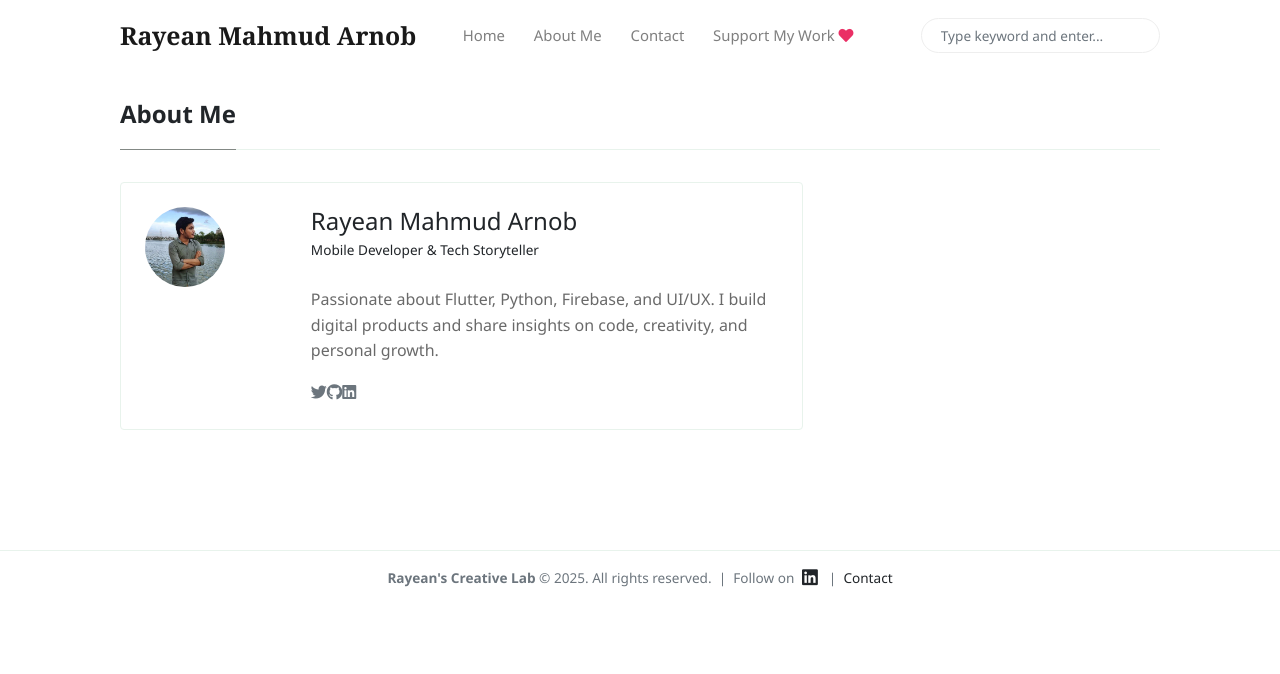
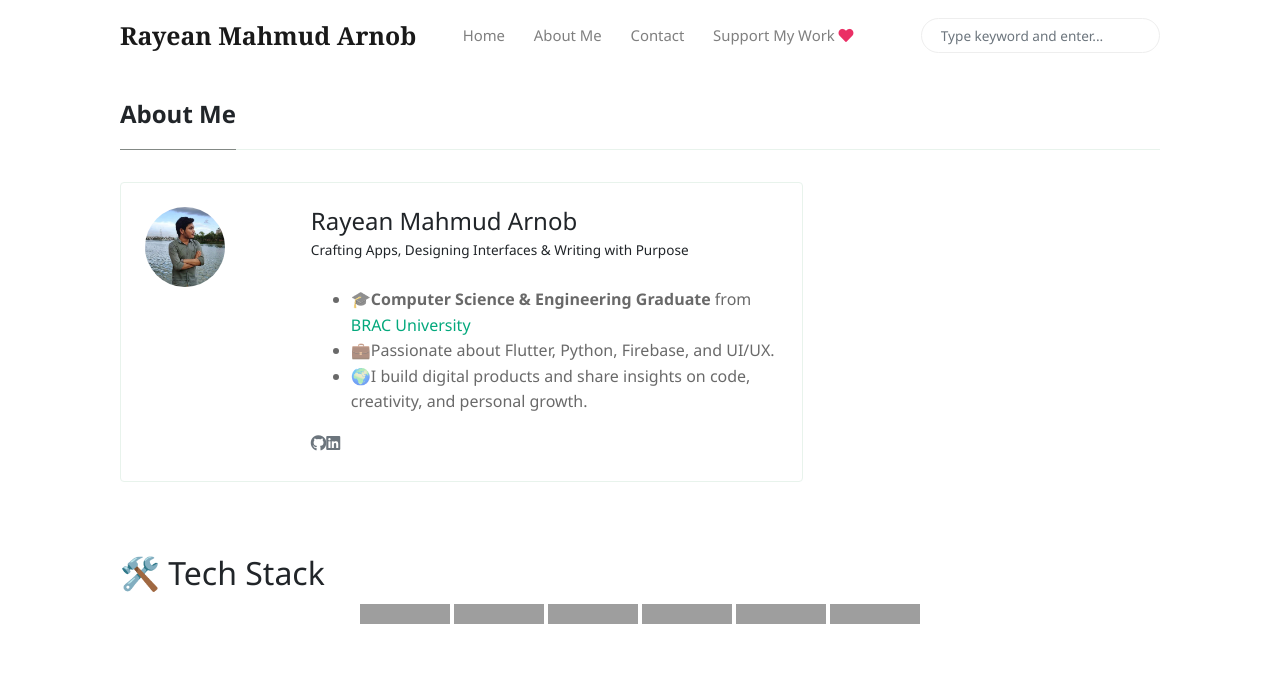
Before and after one commit to Rayean-Mahmud/rayean-mahmud.github.io, a Jekyll site: the page built from _pages/authors-list.html, in a window 1280 px wide and 1400 px high. Shown: the top 674 px of the window. Built offline with Jekyll 4.4.1, drawn with Linux system fonts in a browser that asks for light colours; nearby versions of some CDN libraries; some of the changed text lies outside the part shown; grey boxes are pictures that could not be loaded.

Commit message:
Update authors-list.html

```diff
--- a/_pages/authors-list.html
+++ b/_pages/authors-list.html
@@ -16,12 +16,14 @@
           </div>
           <div class="col-md-9">
             <h4 class="text-dark mb-0">Rayean Mahmud Arnob</h4>
-            <small class="d-inline-block mt-1 mb-3 font-weight-normal">Mobile Developer & Tech Storyteller</small>
+            <small class="d-inline-block mt-1 mb-3 font-weight-normal">Crafting Apps, Designing Interfaces & Writing with Purpose</small>
             <div class="excerpt">
-              Passionate about Flutter, Python, Firebase, and UI/UX. I build digital products and share insights on code, creativity, and personal growth.
+              <ul>
+              <li><strong>🎓Computer Science & Engineering Graduate</strong> from <a href="https://www.bracu.ac.bd/">BRAC University</a></li>
+              <li>💼Passionate about Flutter, Python, Firebase, and UI/UX.</li>
+              <li>🌍I build digital products and share insights on code, creativity, and personal growth.</li></ul>
             </div>
             <div class="icon-block mt-3 d-flex gap-3">
-              <a target="_blank" href="https://twitter.com/your_handle"><i class="fab fa-twitter text-muted"></i></a>
               <a target="_blank" href="https://github.com/Rayean-Mahmud"><i class="fab fa-github text-muted"></i></a>
               <a target="_blank" href="https://www.linkedin.com/in/rayean-mahmud-arnob-a78345173/"><i class="fab fa-linkedin text-muted"></i></a>
             </div>
@@ -30,4 +32,36 @@
       </div>
     </div>
   </div>
+
+
+  <h2 class="mt-5">🛠️ Tech Stack</h2>
+  <p align="center">
+    <img src="https://img.shields.io/badge/Flutter-02569B?style=for-the-badge&logo=flutter&logoColor=white" alt="Flutter" />
+    <img src="https://img.shields.io/badge/Dart-0175C2?style=for-the-badge&logo=dart&logoColor=white" alt="Dart" />
+    <img src="https://img.shields.io/badge/Firebase-FFCA28?style=for-the-badge&logo=firebase&logoColor=white" alt="Firebase" />
+    <img src="https://img.shields.io/badge/Python-3776AB?style=for-the-badge&logo=python&logoColor=white" alt="Python" />
+    <img src="https://img.shields.io/badge/Figma-F24E1E?style=for-the-badge&logo=figma&logoColor=white" alt="Figma" />
+    <img src="https://img.shields.io/badge/MySQL-4479A1?style=for-the-badge&logo=mysql&logoColor=white" alt="MySQL" />
+  </p>
+
+  <h2 class="mt-5">🚀 My Expertise</h2>
+  <p align="center">
+    <img src="{{ site.baseurl }}/assets/images/expertise.png" alt="Rayean's Expertise" width="720" />
+  </p>
+
+  <h2 class="mt-5">🤝 Connect with Me</h2>
+  <p align="center">
+    <a href="https://linkedin.com/in/rayean-mahmud-arnob-a78345173" target="_blank">
+      <img src="https://img.shields.io/badge/LinkedIn-blue?style=for-the-badge&logo=linkedin" alt="LinkedIn">
+    </a>
+    <a href="mailto:rayean.dev@gmail.com">
+      <img src="https://img.shields.io/badge/Email-D14836?style=for-the-badge&logo=gmail&logoColor=white" alt="Email">
+    </a>
+    <a href="https://www.upwork.com/freelancers/~0177ac14dfc0727560?mp_source=share" target="_blank">
+      <img src="https://img.shields.io/badge/Upwork-6fda44?style=for-the-badge&logo=upwork&logoColor=white" alt="Upwork">
+    </a>
+    <a href="https://wa.me/+8801642779062" target="_blank">
+      <img src="https://img.shields.io/badge/WhatsApp-25D366?style=for-the-badge&logo=whatsapp&logoColor=white" alt="WhatsApp">
+    </a>
+  </p>
 </div>
```
